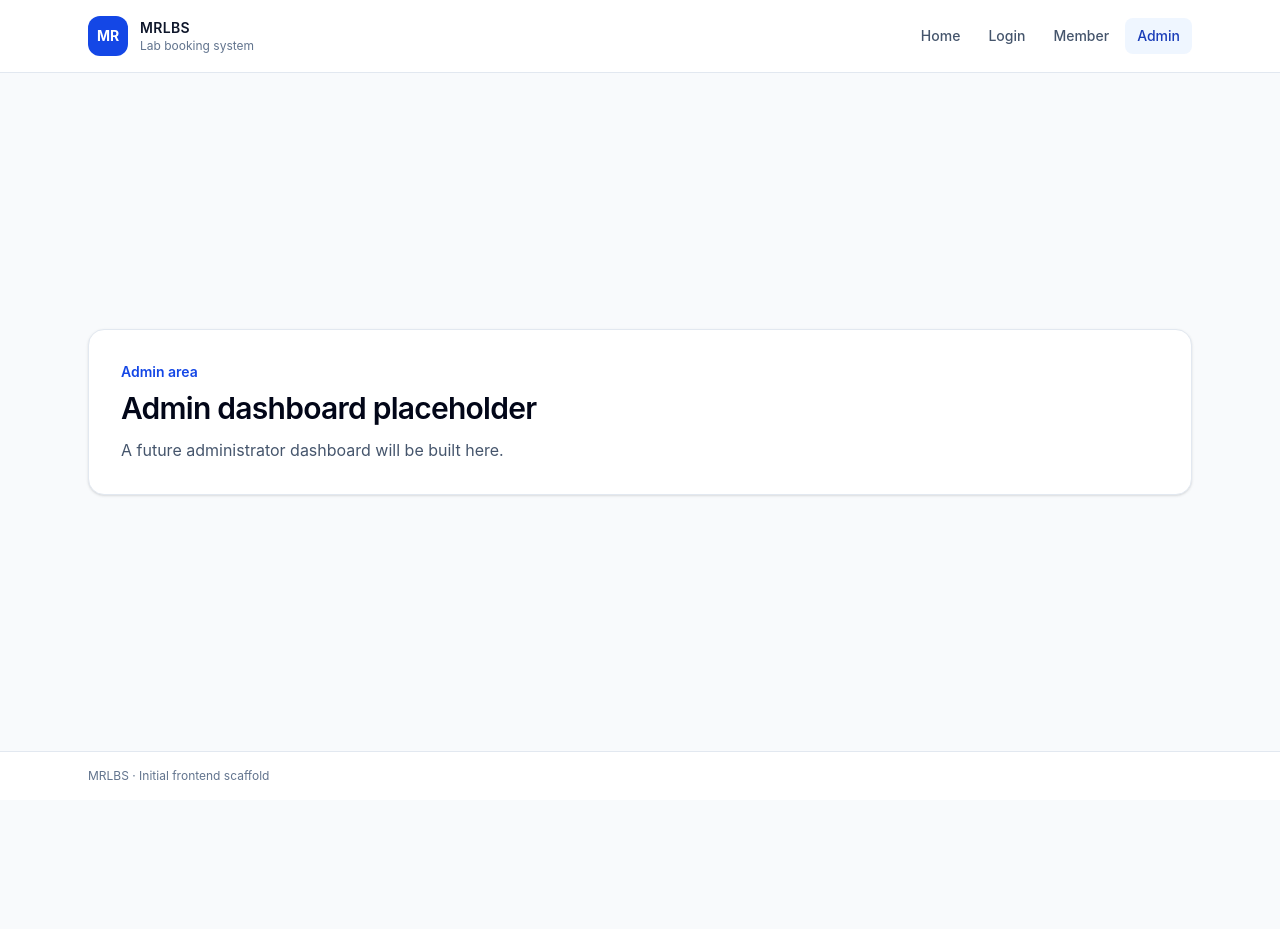
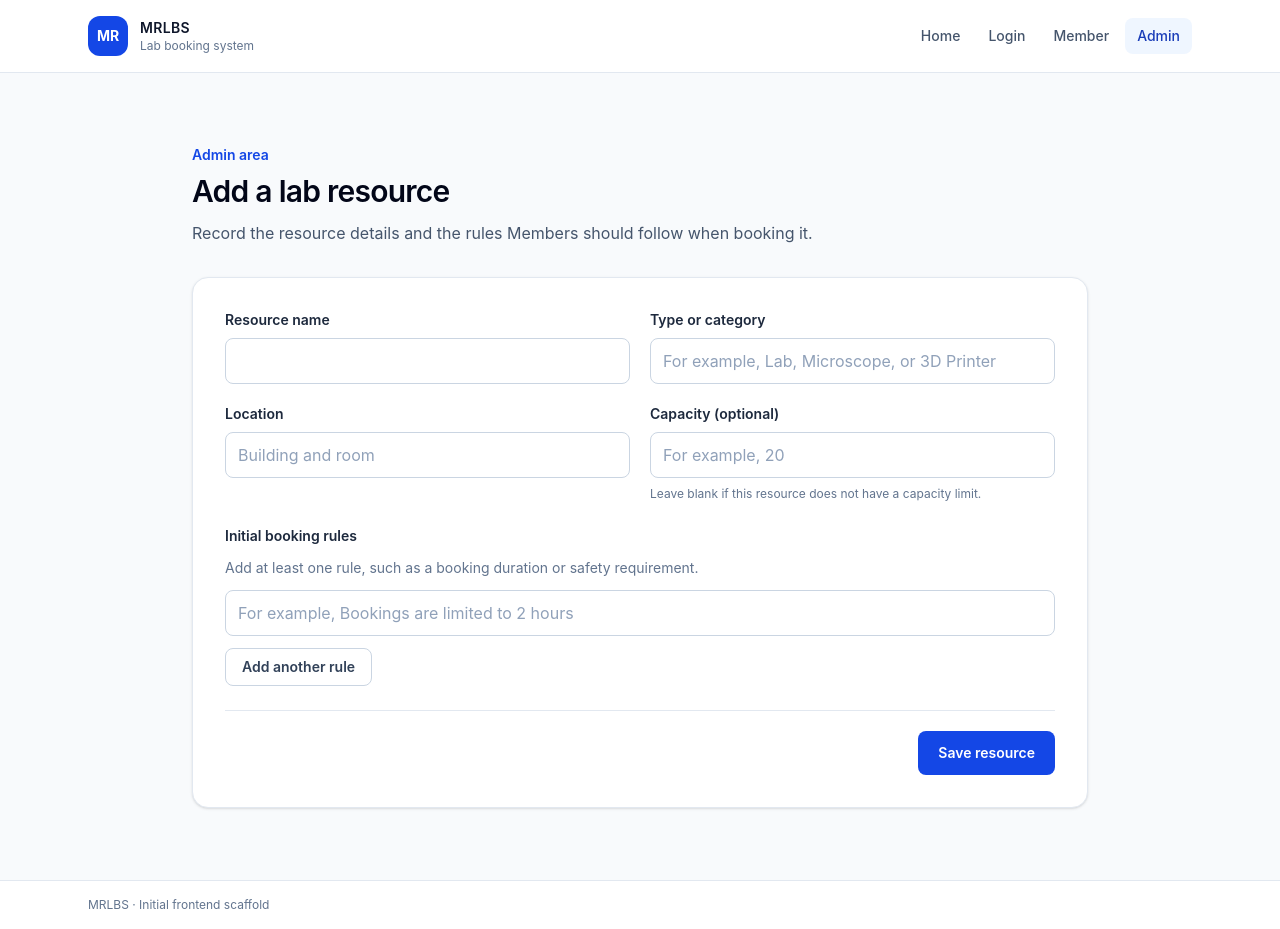
Before and after one commit to CS455-Team-07/mrlbs-frontend, a React (Vite) app: page /admin in a window 1280 px wide. Before the commit the page ends 800 px from the top, so only its background shows below. Built offline with nearby package versions, Linux system fonts and the light colour scheme; no server answers.

Commit message:
BOOK-13 Add admin resource onboarding form

```diff
--- a/src/pages/AdminDashboard.tsx
+++ b/src/pages/AdminDashboard.tsx
@@ -1,13 +1,250 @@
+import { useState, type FormEvent, type ReactNode } from 'react'
+import { apiClientConfig } from '../services/apiClient'
+import type { Resource } from '../types/Resource'
+
 export function AdminDashboard() {
+  const [name, setName] = useState('')
+  const [type, setType] = useState('')
+  const [location, setLocation] = useState('')
+  const [capacity, setCapacity] = useState('')
+  const [rules, setRules] = useState([''])
+  const [isSaving, setIsSaving] = useState(false)
+  const [error, setError] = useState('')
+  const [createdResource, setCreatedResource] = useState<Resource | null>(null)
+
+  function updateRule(index: number, value: string) {
+    setRules((currentRules) =>
+      currentRules.map((rule, ruleIndex) =>
+        ruleIndex === index ? value : rule,
+      ),
+    )
+  }
+
+  async function handleSubmit(event: FormEvent<HTMLFormElement>) {
+    event.preventDefault()
+    setIsSaving(true)
+    setError('')
+    setCreatedResource(null)
+
+    try {
+      const response = await fetch(`${apiClientConfig.baseUrl}/resources`, {
+        method: 'POST',
+        headers: { 'Content-Type': 'application/json' },
+        credentials: 'include',
+        body: JSON.stringify({
+          name,
+          type,
+          location,
+          capacity: capacity ? Number(capacity) : null,
+          rules: rules.map((rule) => rule.trim()).filter(Boolean),
+        }),
+      })
+
+      if (!response.ok) {
+        if (response.status === 403) {
+          throw new Error('Only an Admin can onboard a resource.')
+        }
+
+        const problem = (await response.json().catch(() => null)) as {
+          detail?: string
+        } | null
+        throw new Error(problem?.detail ?? 'The resource could not be saved.')
+      }
+
+      const resource = (await response.json()) as Resource
+      setCreatedResource(resource)
+      setName('')
+      setType('')
+      setLocation('')
+      setCapacity('')
+      setRules([''])
+    } catch (submissionError) {
+      setError(
+        submissionError instanceof Error
+          ? submissionError.message
+          : 'The resource could not be saved. Please try again.',
+      )
+    } finally {
+      setIsSaving(false)
+    }
+  }
+
   return (
-    <section className="my-auto rounded-2xl border border-slate-200 bg-white p-8 shadow-sm">
-      <p className="text-sm font-semibold text-blue-700">Admin area</p>
-      <h1 className="mt-2 text-3xl font-semibold tracking-tight text-slate-950">
-        Admin dashboard placeholder
-      </h1>
-      <p className="mt-3 text-slate-600">
-        A future administrator dashboard will be built here.
-      </p>
+    <section className="mx-auto w-full max-w-4xl py-8">
+      <header className="mb-8">
+        <p className="text-sm font-semibold text-blue-700">Admin area</p>
+        <h1 className="mt-2 text-3xl font-semibold tracking-tight text-slate-950">
+          Add a lab resource
+        </h1>
+        <p className="mt-3 max-w-2xl text-slate-600">
+          Record the resource details and the rules Members should follow when
+          booking it.
+        </p>
+      </header>
+
+      <form
+        className="space-y-6 rounded-2xl border border-slate-200 bg-white p-6 shadow-sm sm:p-8"
+        onSubmit={handleSubmit}
+      >
+        <div className="grid gap-5 sm:grid-cols-2">
+          <FormField id="resource-name" label="Resource name">
+            <input
+              autoComplete="off"
+              className={inputClassName}
+              id="resource-name"
+              maxLength={160}
+              onChange={(event) => setName(event.target.value)}
+              required
+              value={name}
+            />
+          </FormField>
+
+          <FormField id="resource-type" label="Type or category">
+            <input
+              className={inputClassName}
+              id="resource-type"
+              maxLength={100}
+              onChange={(event) => setType(event.target.value)}
+              placeholder="For example, Lab, Microscope, or 3D Printer"
+              required
+              value={type}
+            />
+          </FormField>
+
+          <FormField id="resource-location" label="Location">
+            <input
+              autoComplete="organization-title"
+              className={inputClassName}
+              id="resource-location"
+              maxLength={255}
+              onChange={(event) => setLocation(event.target.value)}
+              placeholder="Building and room"
+              required
+              value={location}
+            />
+          </FormField>
+
+          <FormField
+            hint="Leave blank if this resource does not have a capacity limit."
+            id="resource-capacity"
+            label="Capacity (optional)"
+          >
+            <input
+              className={inputClassName}
+              id="resource-capacity"
+              min="1"
+              onChange={(event) => setCapacity(event.target.value)}
+              placeholder="For example, 20"
+              type="number"
+              value={capacity}
+            />
+          </FormField>
+        </div>
+
+        <fieldset className="space-y-3">
+          <legend className="text-sm font-semibold text-slate-800">
+            Initial booking rules
+          </legend>
+          <p className="text-sm text-slate-500">
+            Add at least one rule, such as a booking duration or safety
+            requirement.
+          </p>
+          <div className="space-y-3">
+            {rules.map((rule, index) => (
+              <div className="flex gap-3" key={index}>
+                <label className="sr-only" htmlFor={`resource-rule-${index}`}>
+                  Rule {index + 1}
+                </label>
+                <input
+                  className={inputClassName}
+                  id={`resource-rule-${index}`}
+                  maxLength={1000}
+                  onChange={(event) => updateRule(index, event.target.value)}
+                  placeholder="For example, Bookings are limited to 2 hours"
+                  required={index === 0}
+                  value={rule}
+                />
+                {rules.length > 1 && (
+                  <button
+                    aria-label={`Remove rule ${index + 1}`}
+                    className="shrink-0 rounded-lg border border-slate-300 px-3 text-sm font-medium text-slate-700 hover:bg-slate-50"
+                    onClick={() =>
+                      setRules((currentRules) =>
+                        currentRules.filter((_, ruleIndex) => ruleIndex !== index),
+                      )
+                    }
+                    type="button"
+                  >
+                    Remove
+                  </button>
+                )}
+              </div>
+            ))}
+          </div>
+          <button
+            className="rounded-lg border border-slate-300 px-4 py-2 text-sm font-semibold text-slate-700 hover:bg-slate-50"
+            onClick={() => setRules((currentRules) => [...currentRules, ''])}
+            type="button"
+          >
+            Add another rule
+          </button>
+        </fieldset>
+
+        {error && (
+          <p
+            aria-live="polite"
+            className="rounded-lg bg-red-50 p-3 text-sm font-medium text-red-800"
+            role="alert"
+          >
+            {error}
+          </p>
+        )}
+
+        {createdResource && (
+          <p
+            aria-live="polite"
+            className="rounded-lg bg-emerald-50 p-3 text-sm font-medium text-emerald-800"
+            role="status"
+          >
+            {createdResource.name} was added successfully.
+          </p>
+        )}
+
+        <div className="flex justify-end border-t border-slate-200 pt-5">
+          <button
+            className="rounded-lg bg-blue-700 px-5 py-3 text-sm font-semibold text-white hover:bg-blue-800 disabled:cursor-wait disabled:opacity-60"
+            disabled={isSaving}
+            type="submit"
+          >
+            {isSaving ? 'Saving resource…' : 'Save resource'}
+          </button>
+        </div>
+      </form>
     </section>
   )
 }
+
+function FormField({
+  children,
+  hint,
+  id,
+  label,
+}: {
+  children: ReactNode
+  hint?: string
+  id: string
+  label: string
+}) {
+  return (
+    <div className="space-y-2">
+      <label className="block text-sm font-semibold text-slate-800" htmlFor={id}>
+        {label}
+      </label>
+      {children}
+      {hint && <p className="text-xs text-slate-500">{hint}</p>}
+    </div>
+  )
+}
+
+const inputClassName =
+  'w-full rounded-lg border border-slate-300 bg-white px-3 py-2.5 text-slate-900 placeholder:text-slate-400 focus:border-blue-700 focus:outline-none focus:ring-2 focus:ring-blue-100'
--- a/src/types/Resource.ts
+++ b/src/types/Resource.ts
@@ -1,4 +1,8 @@
 export interface Resource {
   id: string
   name: string
+  type: string
+  location: string
+  capacity: number | null
+  rules: string[]
 }
```
Also changed, not shown: 1 other file (tests, documents, lock files or other folders).
